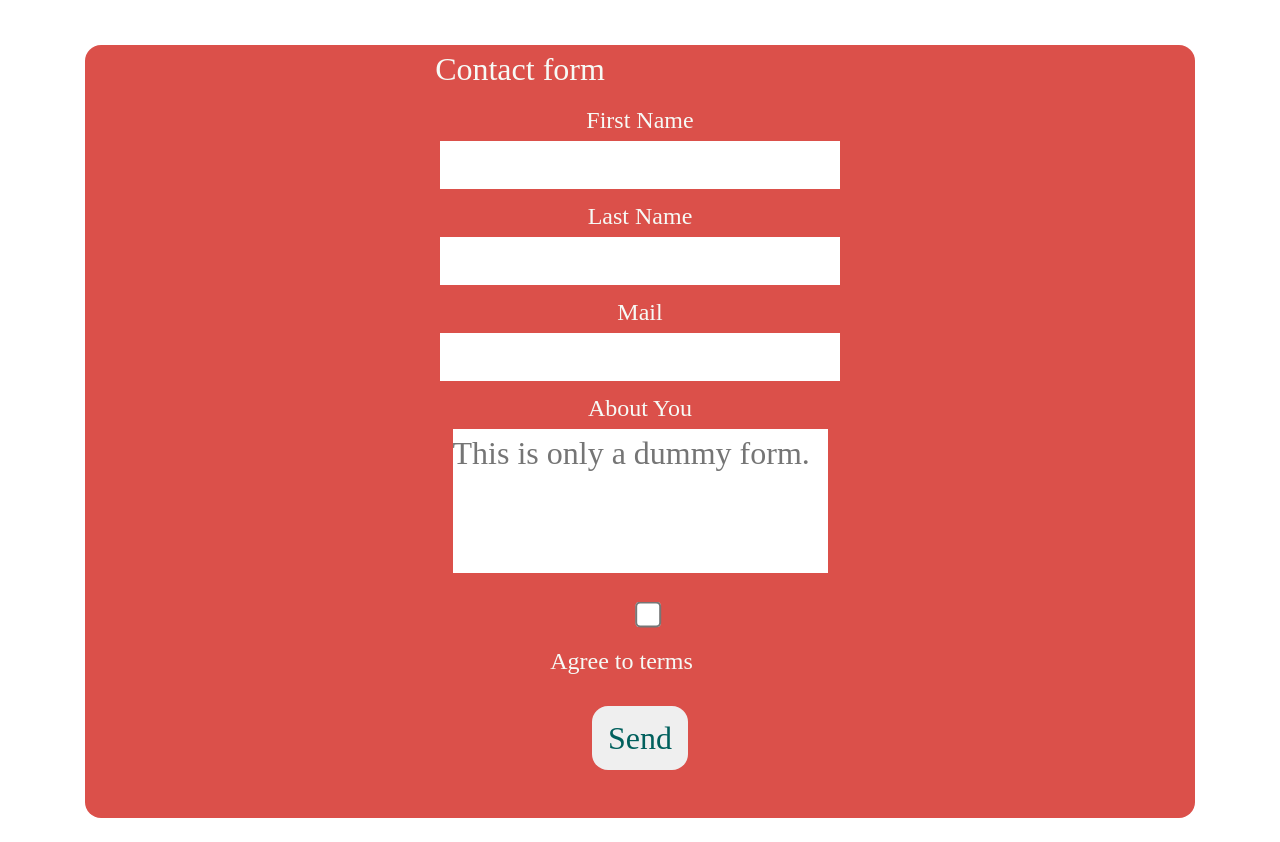
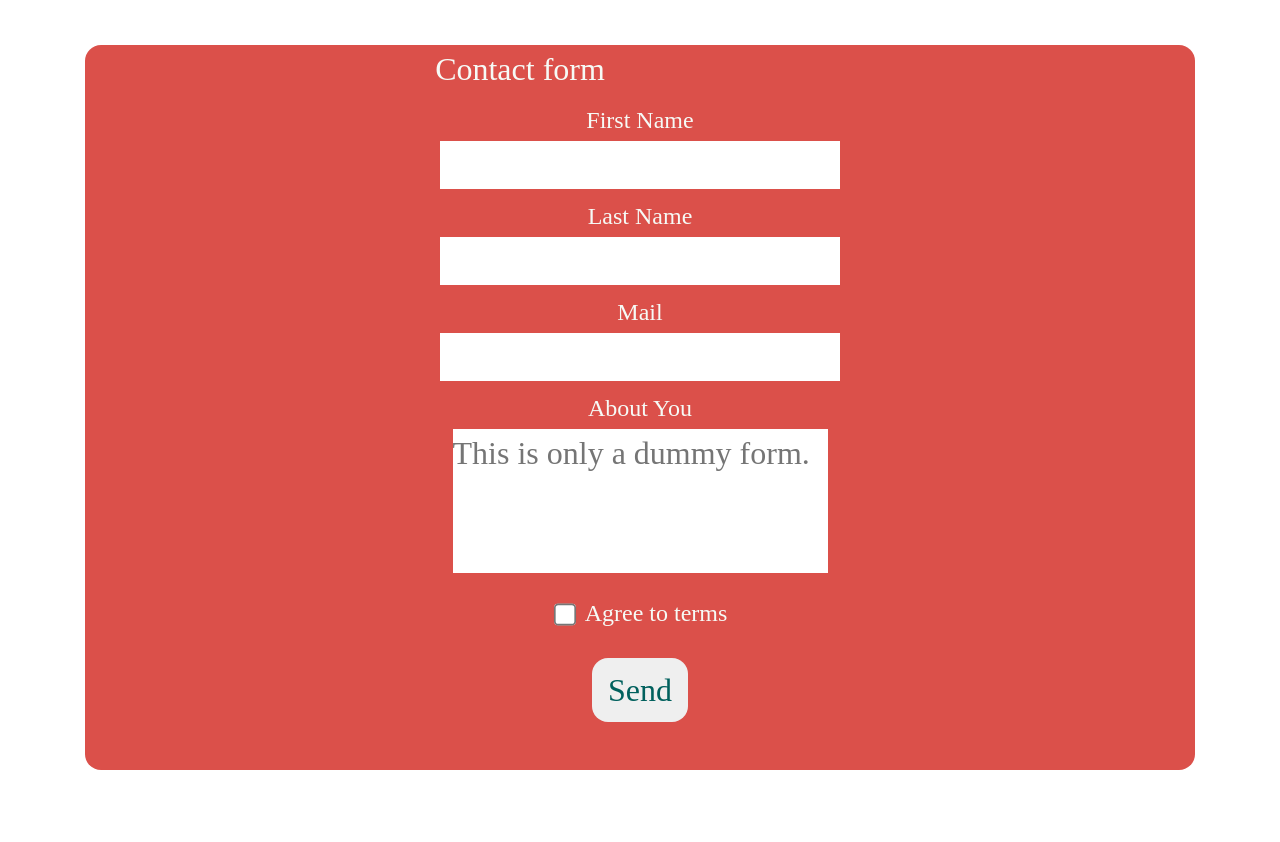
Before and after one commit to kurz-m/first-try-website, a plain HTML site: page contact.html in a window 1280 px wide. Shown: the part 253-1095 px from the top of the page. After the commit the page ends 1047 px from the top, so only its background shows below. Drawn offline with Linux system fonts and the light colour scheme.

Commit message:
Adjusted checkbox width.

```diff
--- a/style.css
+++ b/style.css
@@ -221,8 +221,8 @@ textarea {
 }
 
 input[type=checkbox] {
-  transform: scale(2);
-  margin-inline: 0.5rem;
+  transform: scale(1.7);
+  width: 1.5rem;
 }
 
 @media (min-width: 32em) {
```
